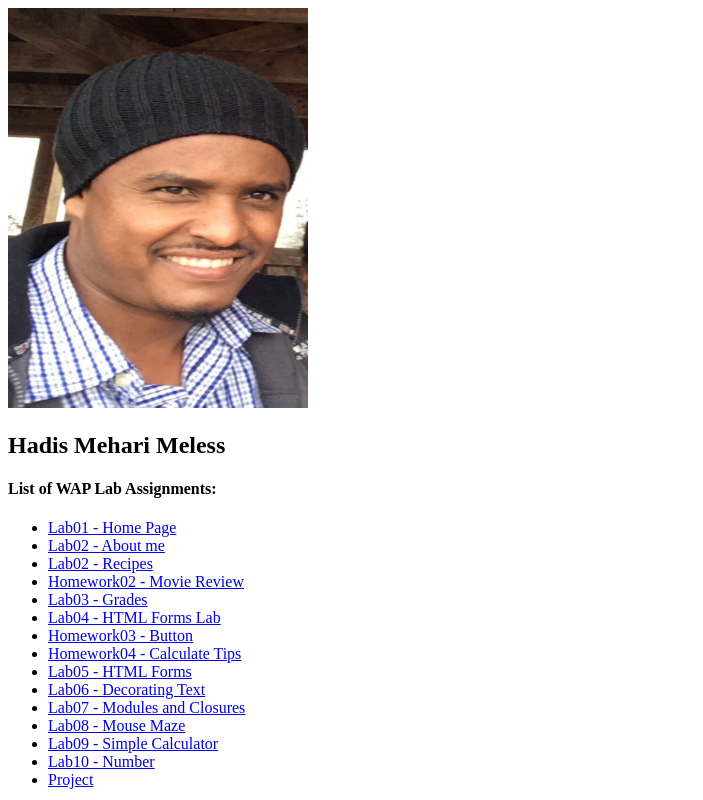
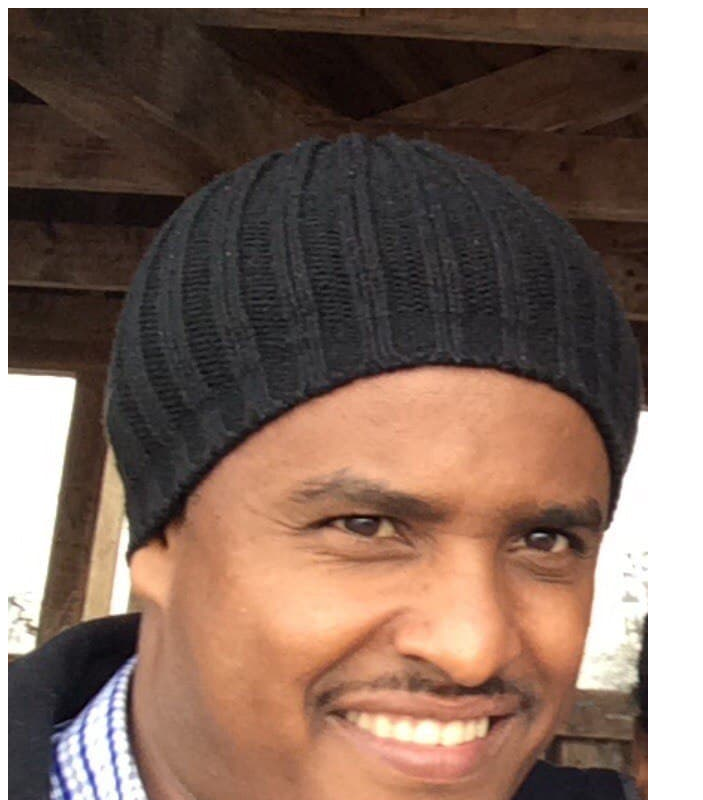
Before and after one commit to HadisMehari/hadismehari.github.io, a plain HTML site: page index.html in a window 1280 px wide. Shown: the top 800 px of the page, without its empty margins (0-703 px from the left). Drawn offline with Linux system fonts and the light colour scheme.

Commit message:
Update index.html

```diff
--- a/index.html
+++ b/index.html
@@ -8,7 +8,7 @@
 </head>
 <body>
 
-    <img src="images/Hadis.jpg" width="300px" height="400px">
+    <img class= "image" src="images/Hadis.jpg">
     <h2>Hadis Mehari Meless</h2>
 
     <div>
```
